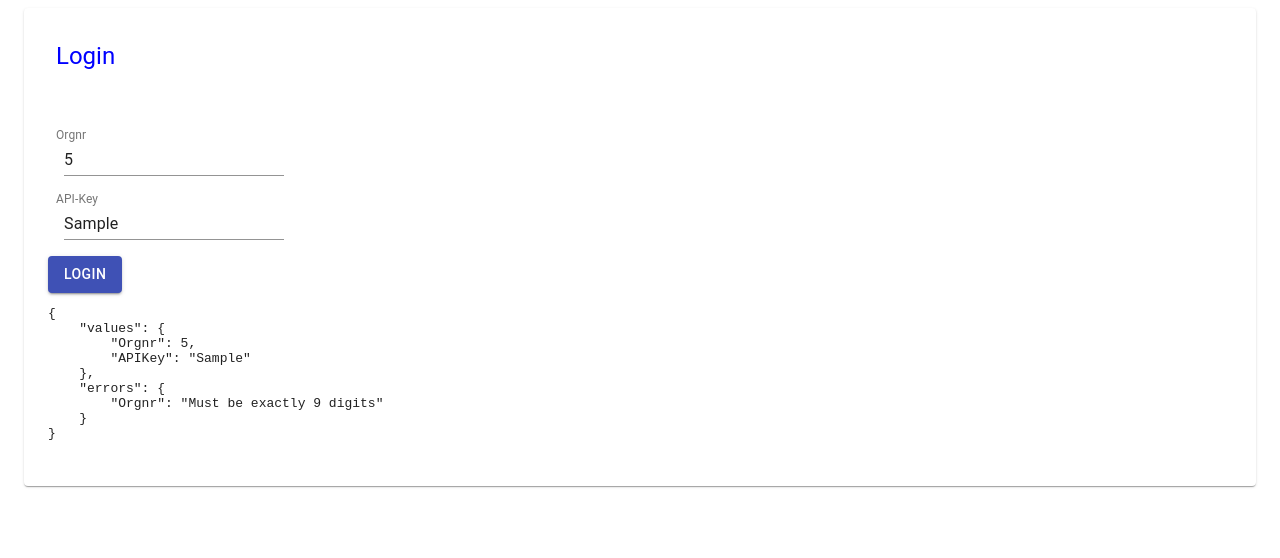
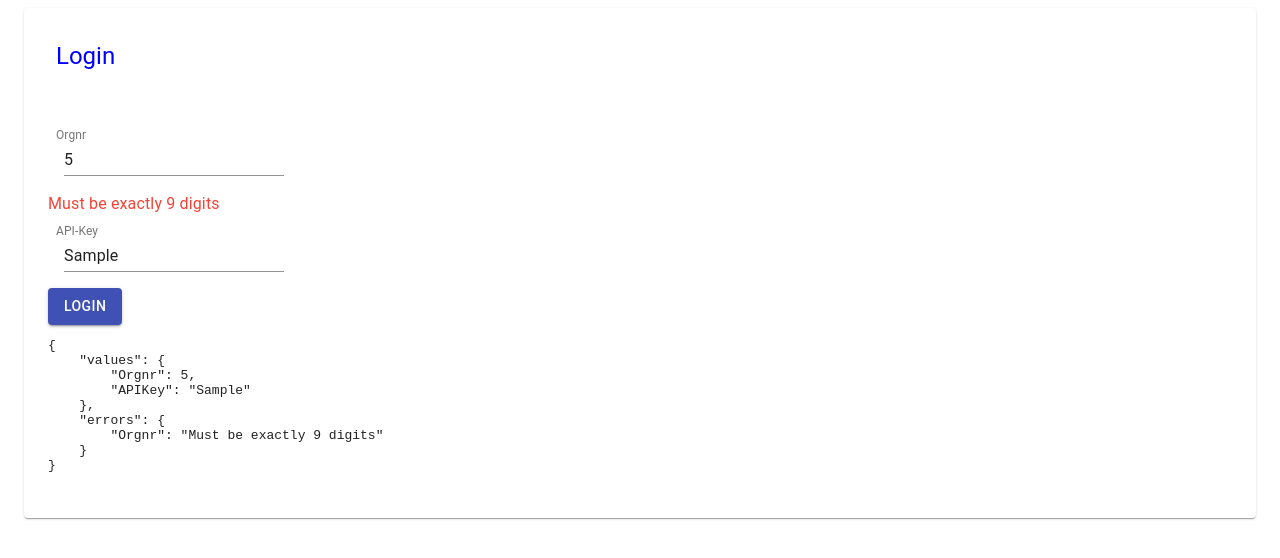
Before and after one commit to Database-Warehouse-Bachlor/PoC-Website, a React (Create React App) app in the folder pocwebsite/: page / in a window 1280 px wide. Both pictures are taken after typing "5", "Sample" into the empty fields and a click on the button "LOGIN". Shown: the top 558 px of the page. Built offline with nearby package versions, Linux system fonts and the light colour scheme.

Commit message:
Errors working
Red-colored errors beneath inputs if incorrect or missing

```diff
--- a/pocwebsite/package.json
+++ b/pocwebsite/package.json
@@ -12,6 +12,7 @@
     "@types/react": "^17.0.1",
     "@types/react-dom": "^17.0.0",
     "formik": "^2.2.6",
+    "formik-material-ui": "^3.0.1",
     "material-paper": "0.0.8",
     "react": "^17.0.1",
     "react-dom": "^17.0.1",
--- a/pocwebsite/src/Pages/Login.tsx
+++ b/pocwebsite/src/Pages/Login.tsx
@@ -5,8 +5,9 @@ import {
   CardHeader,
   CircularProgress,
   TextField,
+  Typography,
 } from "@material-ui/core";
-import { Field, Form, Formik } from "formik";
+import { ErrorMessage, Field, Form, Formik } from "formik";
 import React from "react";
 import { RouteComponentProps } from "react-router-dom";
 import "../Styles/Login.css";
@@ -51,8 +52,18 @@ export const Login: React.FC<Props> = ({ history }) => {
                   as={TextField}
                 />
               </div>
+              <ErrorMessage name ="Orgnr">
+                {message => (
+                  <Typography color="error">{message}</Typography>
+                )}
+              </ErrorMessage>
               <div>
                 <Field name="APIKey" label="API-Key" as={TextField} />
+                <ErrorMessage name ="APIKey">
+                {message => (
+                  <Typography color="error">{message}</Typography>
+                )}
+              </ErrorMessage>
               </div>
               <Button
                 type="submit"
```
Also changed, not shown: 1 other file (tests, documents, lock files or other folders).
